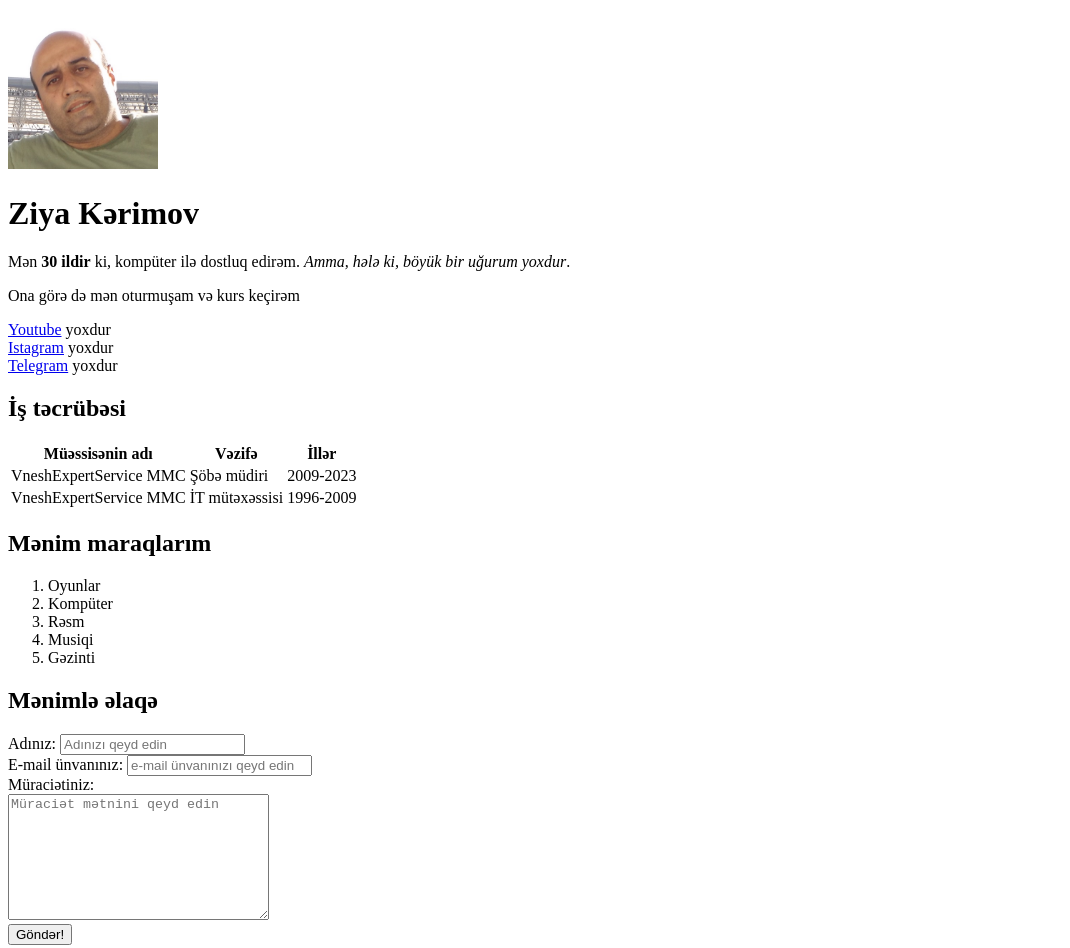
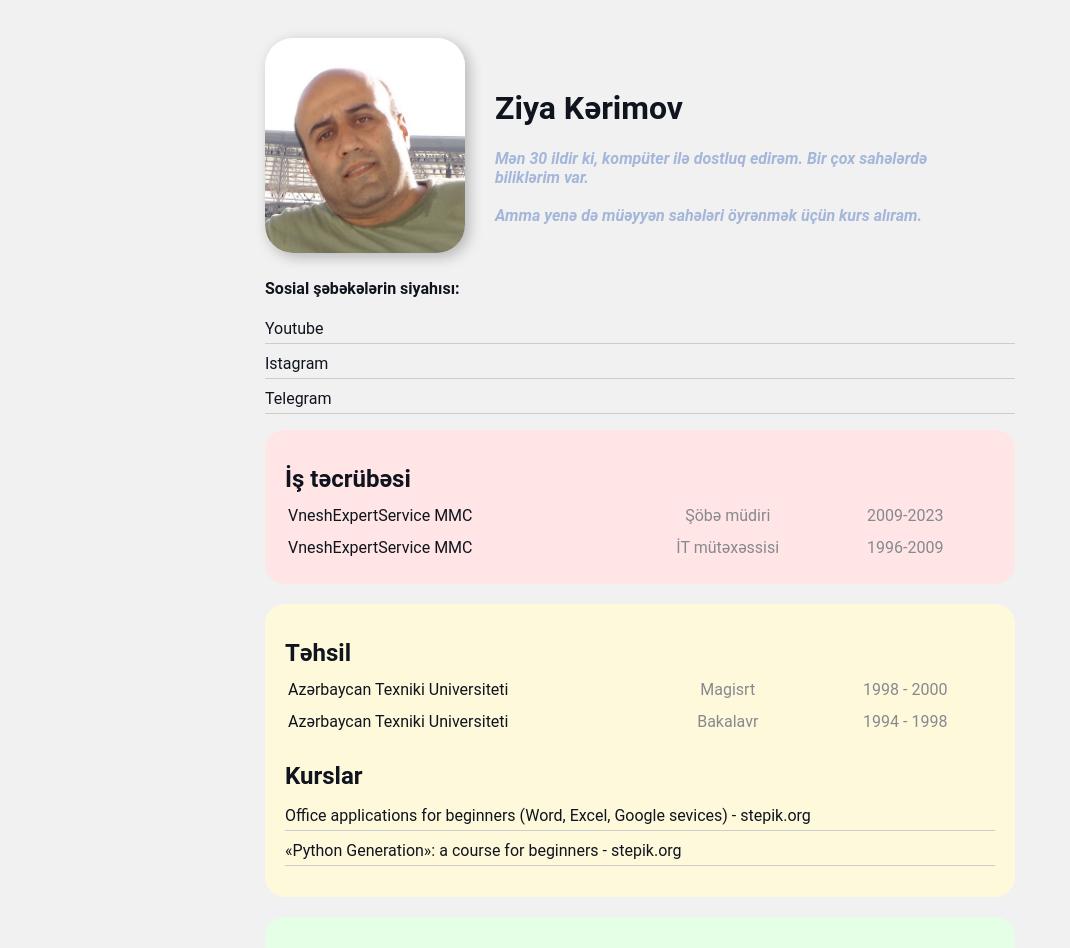
Before and after one commit to ZiyaKarimov/resume, a plain HTML site: page index.html in a window 1280 px wide. Shown: the top 948 px of the page, without its empty margins (0-1070 px from the left). Drawn offline with Linux system fonts and the light colour scheme.

Commit message:
add styles

```diff
--- a/index.html
+++ b/index.html
@@ -1,5 +1,5 @@
 <!DOCTYPE html>
-<html lang="az">
+<html lang="ru">
 
 <head>
     <meta charset="UTF-8">
@@ -7,62 +7,119 @@
     <meta name="keywords" content="resume, cv, Ziya, Kərimov">
     <meta name="description" content="Ziya Kərimov haqqında qısa xülasə">
     <title>Ziya - resume</title>
+    <link rel="stylesheet" href="styles.css">
+
+
+
 </head>
 
 <body>
-    <img src="images\ZK.jpg" alt="Ziya Kərimov" width="150">
+    <div class="container">
+        <div class="info">
+            <div class="photo">
+                <img src="images\ZK.jpg" alt="Ziya Kərimov" class="avatar">
+            </div>
+            <div class="info-text">
                 <h1>Ziya Kərimov</h1>
-    <p>Mən <strong>30 ildir</strong> ki, kompüter ilə dostluq edirəm. <em>Amma, hələ ki, böyük bir uğurum yoxdur</em>.
+                <p>Mən 30 ildir ki, kompüter ilə dostluq edirəm. Bir çox sahələrdə biliklərim var.
                 </p>
-    <p>Ona görə də mən oturmuşam və kurs keçirəm</p>
-    <a href="https://Youtube.com">Youtube</a> yoxdur<br>
-    <a href="https://instagram.com">Istagram</a> yoxdur<br>
-    <a href="https://telegram.com">Telegram</a> yoxdur<br>
+                <br>
+                <p>Amma yenə də müəyyən sahələri öyrənmək üçün kurs alıram.</p>
+            </div>
+</div>
+            <h4>Sosial şəbəkələrin siyahısı:</h4>
+            <nav class="navbar">
+                <ul class="link-list">
+                    <li><a href="https://Youtube.com" target="_blank">Youtube</a><br></li>
+                    <li><a href="https://instagram.com" target="_blank">Istagram</a><br></li>
+                    <li><a href="https://telegram.com" target="_blank">Telegram</a><br></li>
+                </ul>
+                </nar>
+
+        <div class="card bg-red">
             <h2>İş təcrübəsi</h2>
-    <table>
-        <thead>
+
+            <table class="table">
+                <!-- <thead>
                     <th>Müəssisənin adı</th>
                     <th>Vəzifə</th>
                     <th>İllər</th>
-        </thead>
+                </thead> -->
                 <tb>
                     <tr>
-                <td>VneshExpertService MMC </td>
-                <td>Şöbə müdiri </td>
-                <td>2009-2023 </td>
+                        <td width="50%">VneshExpertService MMC </td>
+                        <td width="25%" align="center">Şöbə müdiri </td>
+                        <td width="25%" align="center">2009-2023 </td>
                     </tr>
                     <tr>
-                <td>VneshExpertService MMC </td>
-                <td>İT mütəxəssisi </td>
-                <td>1996-2009 </td>
+                        <td width="50%">VneshExpertService MMC </td>
+                        <td width="25%" align="center">İT mütəxəssisi </td>
+                        <td width="25%" align="center">1996-2009 </td>
                     </tr>
                 </tb>
             </table>
+        </div>
+        <div class="card bg-yellow">
+            <h2>Təhsil</h2>
+
+            <table class="table">
+                <!-- <thead>
+                    <th>Müəssisənin adı</th>
+                    <th>İllər</th>
+                    <th>Diplom</th>
+                </thead> -->
+                <tb>
+                    <tr>
+                        <td width="50%">Azərbaycan Texniki Universiteti</td>
+                        <td width="25%" align="center">Magisrt</td>
+                        <td width="25%" align="center">1998 - 2000</td>
+                    </tr>
+                    <tr>
+                        <td width="50%">Azərbaycan Texniki Universiteti</td>
+                        <td width="25%" align="center">Bakalavr</td>
+                        <td width="25%" align="center">1994 - 1998</td>
+                    </tr>
+                </tb>
+            </table>
+            <h2>Kurslar</h2>
+            <ul class="link-list">
+                <li>Office applications for beginners (Word, Excel, Google sevices) - <a
+                        href="https://stepik.org/cert/2136930?lang=en" target="_blank">stepik.org</a></li>
+                <li>«Python Generation»: a course for beginners - <a href="https://stepik.org/cert/1452655?lang=en"
+                        target="_blank">stepik.org</a></li>
+            </ul>
+        </div>
+        <div class="card bg-green">
             <h2>Mənim maraqlarım</h2>
-    <ol>
+            <ol class="list">
                 <li>Oyunlar</li>
                 <li>Kompüter</li>
                 <li>Rəsm</li>
                 <li>Musiqi</li>
                 <li>Gəzinti</li>
             </ol>
+        </div>
+        <form action="/" class="form">
             <h2>Mənimlə əlaqə</h2>
-    <form>
-        <div>
+            <div class="form-row">
+                <div class="form-group">
                     <label for="name">Adınız: </label>
                     <input type="text" id="name" placeholder="Adınızı qeyd edin">
                 </div>
-        <div>
+                <div class="form-group">
                     <label for="email">E-mail ünvanınız: </label>
                     <input type="email" id="email" placeholder="e-mail ünvanınızı qeyd edin">
                 </div>
-        <div>
+            </div>
+            <div class="form-group">
                 <label for="message">Müraciətiniz: </label>
-            <br>
+
                 <textarea id="message" cols="30" rows="8" placeholder="Müraciət mətnini qeyd edin"></textarea>
             </div>
-        <button type="submit">Göndər!</button>
+            <button type="submit" class="btn">Göndər!</button>
+
         </form>
+    </div>
 </body>
 
 </html>
--- /dev/null
+++ b/styles.css
@@ -0,0 +1,174 @@
+@import url('https://fonts.googleapis.com/css2?family=Roboto+Condensed&display=swap');
+
+body {
+    font-family: 'Roboto', sans-serif;
+    font-size: 16px;
+    font-weight: normal;
+    background-color: #f1f1f1;
+    color: #0f141e;
+}
+
+a {
+    color: #0f141e;
+    text-decoration: none;
+}
+
+a:hover {
+    text-decoration: underline;
+}
+
+a:active {
+    color: blue;
+}
+
+a:visited {
+    color: darkgrey;
+}
+
+.container {
+    max-width: 750px;
+    margin: auto;
+    padding-top: 30px;
+}
+
+.avatar {
+    width: 200px;
+    border-radius: 28px;
+    box-shadow: 4px 4px 14px rgba(0, 0, 0, 0.25);
+}
+
+.card {
+    border-radius: 20px;
+    padding: 15px 20px;
+    margin-bottom: 20px;
+}
+
+.card h2 {
+    margin-bottom: 10px;
+}
+
+.bg-yellow {
+    background: #fff9dc;
+}
+
+.bg-red {
+    background: #ffe5e5;
+}
+
+.bg-green {
+    background: #e5ffe7;
+}
+
+.info {
+    margin-bottom: 20px;
+    display: flex;
+}
+
+.info-text {
+    margin: 30px;
+}
+.info-text p {
+    font-style: italic;
+    font-weight: bold;
+    color: #a4b6da;
+    margin: 0;
+}
+
+.info-text h4 {
+    margin-bottom: 10px;
+}
+
+.src {
+    border-radius: 15px;
+    box-shadow: 4px 4px 14px rgba(0, 0, 0, 0.25);
+}
+
+.btn {
+    background: #0f141e;
+    padding: 15px 20px;
+    color: #f1f1f1;
+    font-family: inherit;
+    border: none;
+    cursor: pointer;
+    border-radius: 5px;
+}
+
+.btn:hover {
+    opacity: .8;
+}
+
+.list {
+    padding: 20px;
+}
+
+.list li {
+    color: #86898f;
+    margin-bottom: 10px;
+}
+
+.link-list {
+    list-style: none;
+    padding: 0;
+}
+
+.link-list li {
+    margin-bottom: 10px;
+    border-bottom: 1px solid #ccc;
+    padding-bottom: 5px;
+}
+
+.table {
+    width: 100%;
+}
+
+.table td {
+    padding-bottom: 10px;
+}
+
+.table td:nth-child(2),
+.table td:nth-child(3) {
+    color: #86898f;
+}
+
+ /* .navbar ul {
+    list-style: none;
+    background: rgb(161, 226, 231);
+    margin: 10 0px;
+    padding: 0;
+ } */
+
+
+ .form h2 {
+    text-align: center;
+ }
+
+.form-row {
+    margin-bottom: 10px;
+    display: flex;
+}
+
+.form-row .form-group {
+   margin-right: 20px;
+   width: 50%;
+}
+.form-row .form-group:last-child {
+    margin-right: 0;
+}
+
+ .form-group label {
+    display: block;
+    font-size: 14px;
+    color: #86898f;
+ }
+
+ .form-group input, .form-group textarea {
+    width: 100%;
+    box-sizing: border-box;
+    border: none;
+    background: transparent;
+    border-bottom: 1px solid #ccc;
+    color: #000;
+    padding: 15px 0 10px;
+    outline: none;
+    font-family: inherit;
+ }
```
Lines whose indentation alone changed are shown as unchanged.
